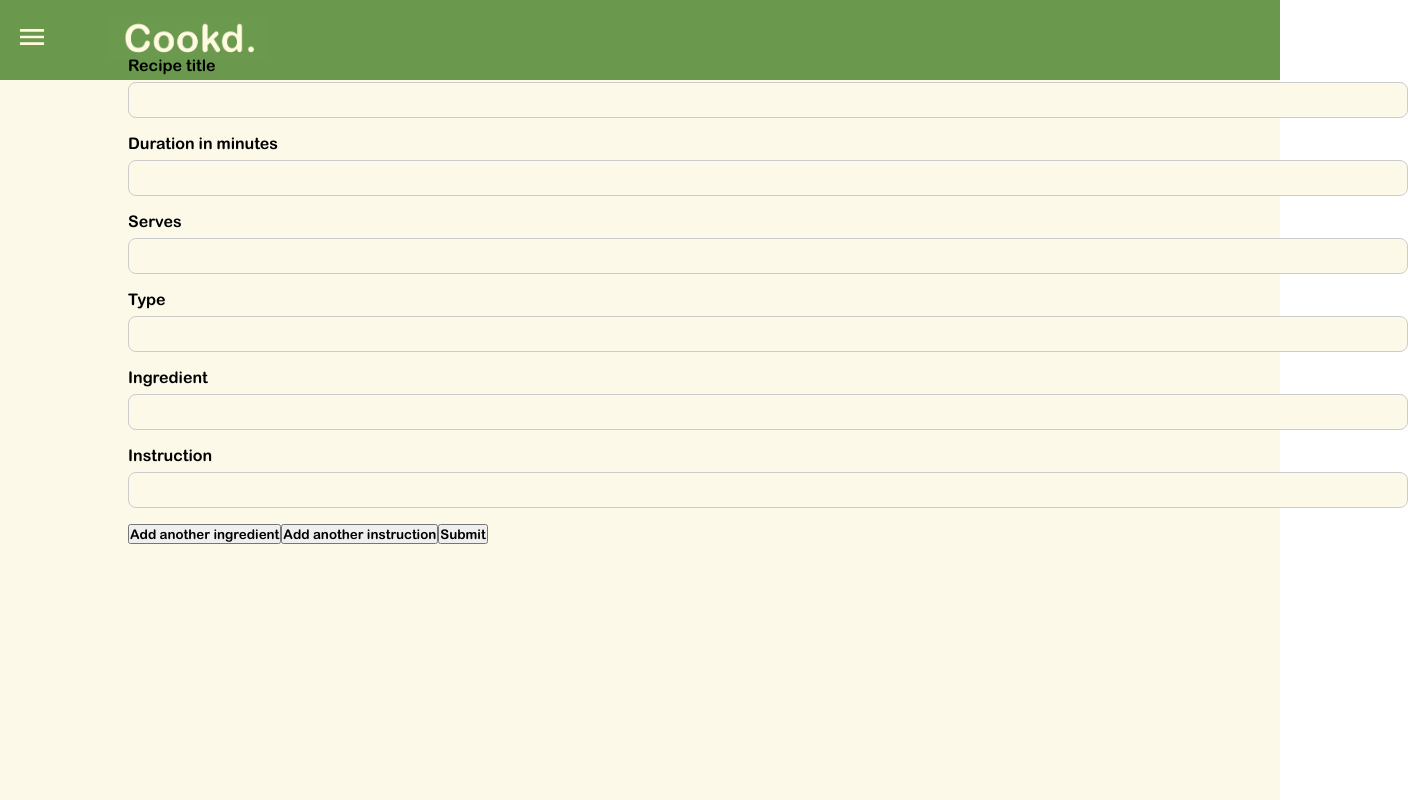
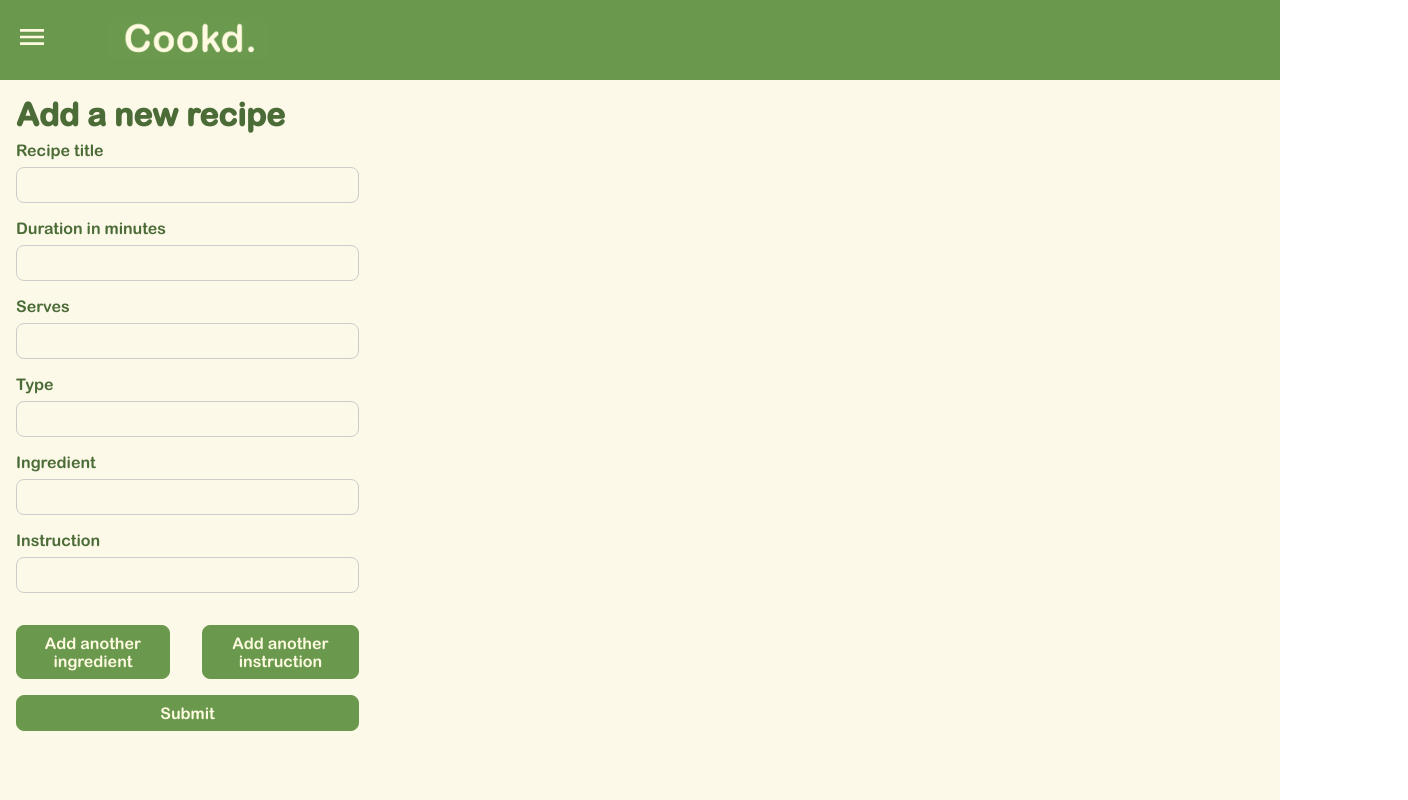
Before and after one commit to lkrusso/lara-russo-cookd-front-end, a React (Create React App) app: page /user/1/recipes/add in a window 1280 px wide. Shown: the whole page, 1408 px wide, since content can reach past the window. Built offline with nearby package versions, Linux system fonts and the light colour scheme.

Commit message:
fix: Styling for AddRecipe component

```diff
--- a/src/components/AddRecipe/AddRecipe.js
+++ b/src/components/AddRecipe/AddRecipe.js
@@ -151,7 +151,8 @@ function AddRecipe() {
   };
 
   return (
-    <article className="add-recipe">
+    <main className="add-recipe">
+      <h1 className="add-recipe__title">Add a new recipe</h1>
       <form className="add-recipe__form" onSubmit={handleSubmit}>
         <div className="field">
           <label htmlFor="title" className="field__label">
@@ -252,17 +253,25 @@ function AddRecipe() {
         {publish.error && (
           <p className="message message--error">{publish.error}</p>
         )}
-        <button className="add-ingredient" onClick={addIngredient}>
-          Add another ingredient
-        </button>
-        <button className="add-instruction" onClick={addInstruction}>
-          Add another instruction
-        </button>
-        <button type="submit" className="add-recipe__submit">
+        <div className="container">
+          <button
+            className="button add-ingredient--btn"
+            onClick={addIngredient}
+          >
+            Add another ingredient
+          </button>
+          <button
+            className="button add-instructon--btn"
+            onClick={addInstruction}
+          >
+            Add another instruction
+          </button>
+        </div>
+        <button type="submit" className="button add-recipe__submit">
           Submit
         </button>
       </form>
-    </article>
+    </main>
   );
 }
 
--- a/src/components/AddRecipe/AddRecipe.scss
+++ b/src/components/AddRecipe/AddRecipe.scss
@@ -1,4 +1,34 @@
 @use "../../styles/partials/variables" as *;
+@use "../../styles/partials/global" as *;
+
+.add-ingredient--btn {
+  margin-right: 2rem;
+}
+.container {
+  display: flex;
+  justify-content: space-between;
+  align-items: center;
+  background-color: $cookd-off-white;
+}
+
+.add-recipe {
+  max-width: $max-width-mobile;
+  color: $cookd-dark-green;
+  position: relative;
+  left: 0rem;
+  bottom: -1rem;
+  height: 75vh;
+  width: 100vw;
+  padding: 0 1rem 0.5rem 1rem;
+  &__title {
+    font-size: 2rem;
+    margin-bottom: 0.5rem;
+  }
+  &__submit {
+    width: 100%;
+    align-self: center;
+  }
+}
 
 .message {
   font-weight: bold;
@@ -11,3 +41,18 @@
     color: $cookd-dark-green;
   }
 }
+
+button {
+  margin-top: 1rem;
+  background-color: $cookd-green;
+  border: 1px solid $cookd-green;
+  color: $cookd-cream;
+  border-radius: 0.5rem;
+  padding: 0.5rem;
+  font-size: inherit;
+  cursor: pointer;
+
+  &:hover {
+    background-color: $cookd-dark-green;
+  }
+}
--- a/src/components/NavBar/NavBar.scss
+++ b/src/components/NavBar/NavBar.scss
@@ -5,6 +5,7 @@
   display: flex;
   justify-content: start;
   align-items: center;
+  z-index: 10;
 }
 
 .navbar-toggle {
@@ -32,6 +33,7 @@
   top: 0;
   left: -100%;
   transition: 850ms;
+  z-index: 10;
   &--active {
     left: 0;
     transition: 350ms;
--- a/src/styles/partials/_global.scss
+++ b/src/styles/partials/_global.scss
@@ -3,6 +3,7 @@
 @use "./typography" as *;
 @use "./variables" as *;
 
+//Input styling
 .field {
   display: flex;
   flex-direction: column;
@@ -17,6 +18,22 @@
     border-radius: 0.5rem;
     padding: 0.5rem;
     font-size: inherit;
+    color: inherit;
     background-color: $cookd-off-white;
   }
 }
+
+// .button {
+//   margin-top: 1rem;
+//   background-color: $cookd-green;
+//   border: 1px solid $cookd-green;
+//   color: $cookd-cream;
+//   border-radius: 0.5rem;
+//   padding: 0.5rem;
+//   font-size: inherit;
+//   cursor: pointer;
+
+//   &:hover {
+//     background-color: $cookd-dark-green;
+//   }
+// }
```
